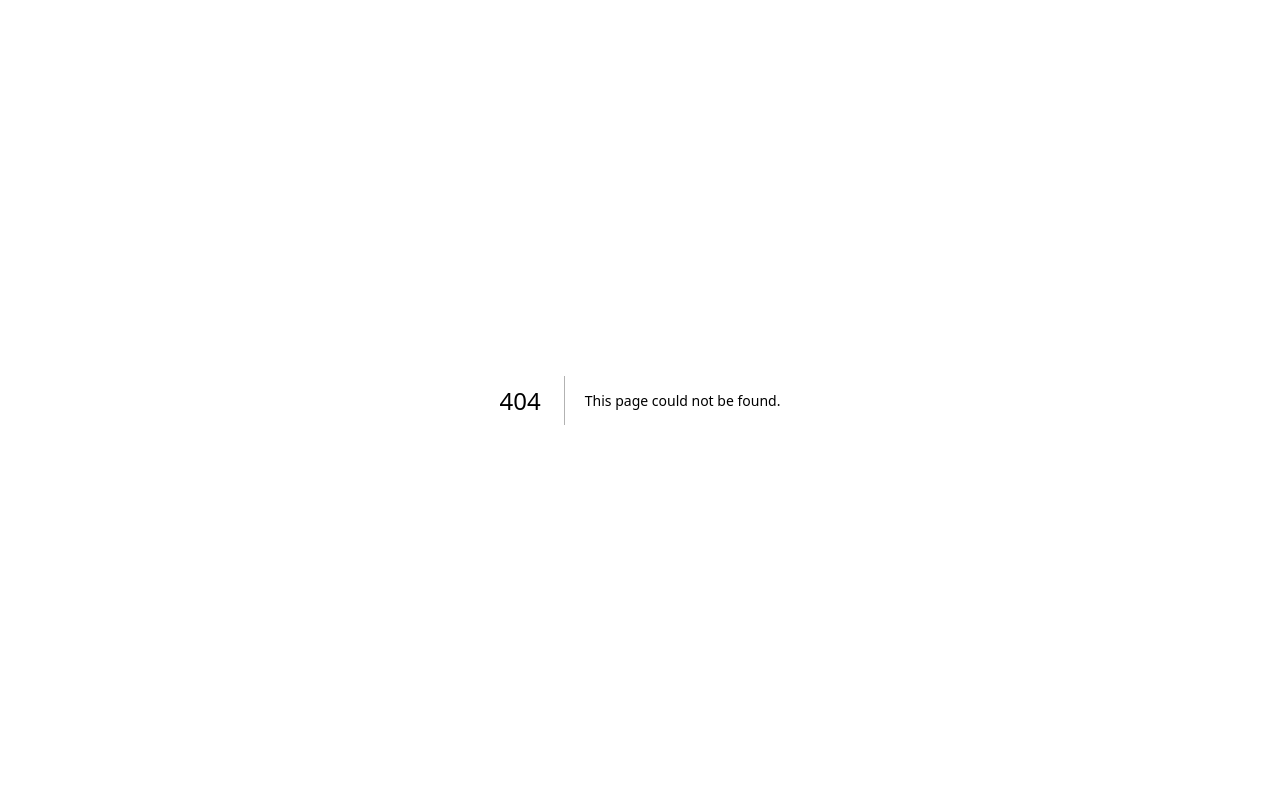
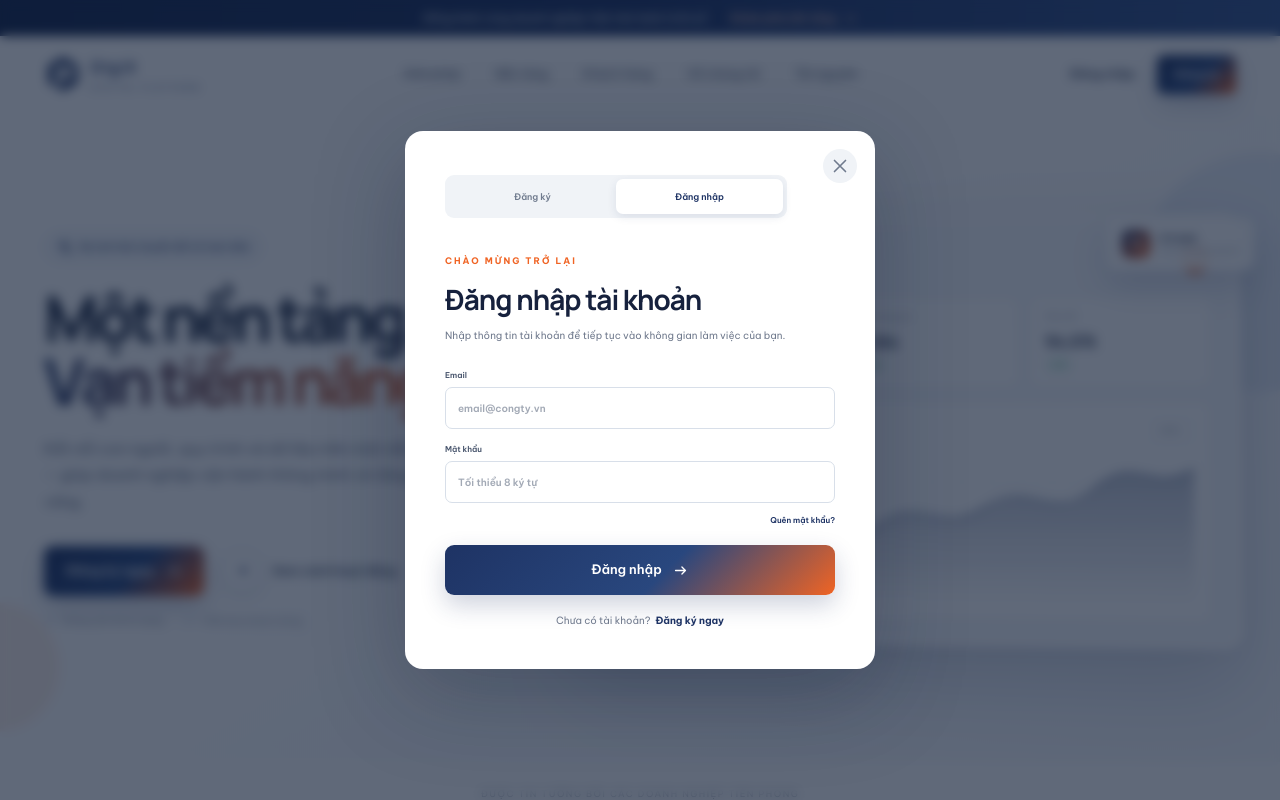
Before and after one commit to open-digix/open-digix, a Next.js app in the folder apps/web/: page /login in a window 1280 px wide. Before the commit this address had no page. Shown: the top 800 px of the page. Built offline with nearby package versions, Linux system fonts and the light colour scheme.

Commit message:
feat(web): add login page mockup

```diff
--- /dev/null
+++ b/apps/web/app/login/page.tsx
@@ -0,0 +1,9 @@
+import HomeExperience from "../components/HomeExperience";
+
+export default function LoginPage() {
+  return (
+    <div className="figma-home">
+      <HomeExperience initialAuth="login" />
+    </div>
+  );
+}
```
